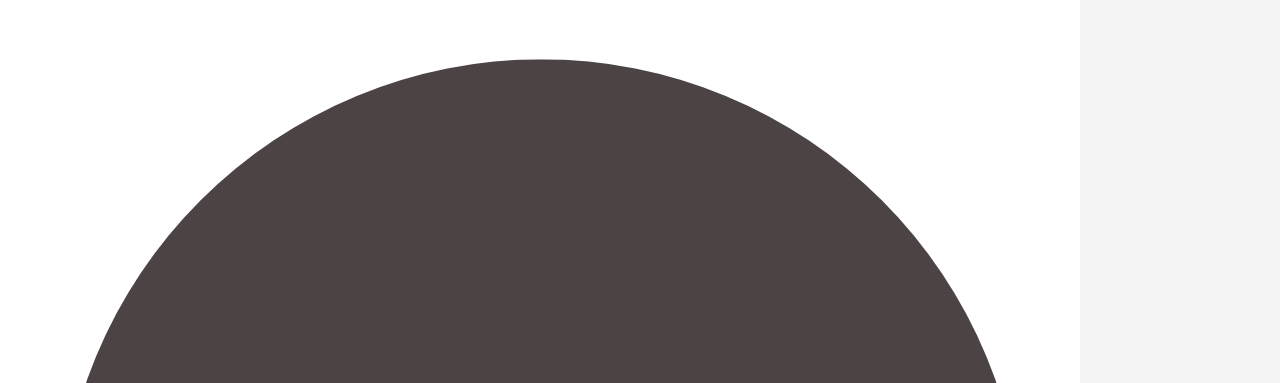
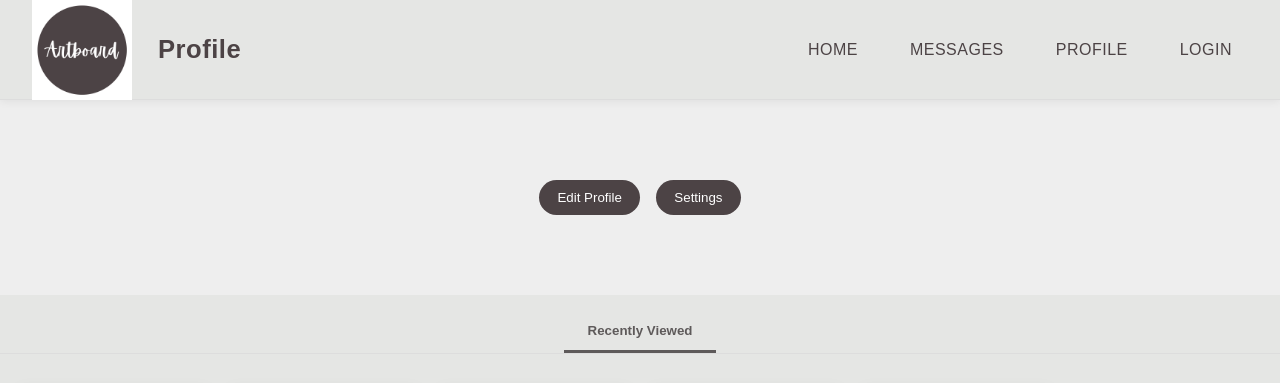
Before and after one commit to literally793/10CPT-AT3, a Flask app: page /profile.html in a window 1280 px wide. Shown: the top 383 px of the page. Run offline with Flask 3, Linux system fonts and the light colour scheme; data comes from the database, SQL or seed files in the repository.

Commit message:
Update profile.html

```diff
--- a/templates/profile.html
+++ b/templates/profile.html
@@ -12,10 +12,24 @@
   </head>
 
   <body>
-    <main>
+    <!-- <main>
       {% include "partials/menuprofile.html" %} {% block content %}{% endblock %}
-    </main>
+    </main> -->
     <script src="static/js/app.js"></script>
+
+    <header>
+    <div class="logo">
+      <img src="static/icons/logo.png" alt="Logo">
+      <span>Profile</span>
+    </div>
+    <nav>
+      <a href="/">HOME</a>
+      <a href="messages.html">MESSAGES</a>
+      <a href="profile.html">PROFILE</a>
+      <a href="login.html">LOGIN</a>
+    </nav>
+  </header>
+
   </body>
 </html>
 
@@ -31,17 +45,14 @@
 <head>
 <meta charset="UTF-8">
 <meta name="viewport" content="width=device-width, initial-scale=1.0">
-<title>Pinterest-Style User Profile</title>
+<title>Profile</title>
 <link rel="stylesheet" href="profile.css">
 </head>
 <body>
 
   <div class="profile-header">
-    <div class="cover-photo"></div>
-    <div class="avatar"></div>
+    <div class="user"></div>
     <div class="profile-info">
-      <h1>Alice Lai</h1>
-      <p>@a.lice_773</p>
       <div class="profile-actions">
         <button>Edit Profile</button>
         <button>Settings</button>
@@ -60,6 +71,73 @@
     <a href="#"><img src="https://picsum.photos/300/600?random=4" alt=""></a>
     <a href="#"><img src="https://picsum.photos/300/470?random=5" alt=""></a>
   </div>
+
+<style>
+  body {
+      background-color: #E5E6E4;
+      font-family: Arial, sans-serif;
+      margin: 0;
+    }
+
+    header {
+      background-color: #E5E6E4;
+      padding: 1rem 2rem;
+      border-bottom: 1px solid #ddd;
+      display: flex;
+      align-items: center;
+      justify-content: space-between;
+    }
+
+    .logo {
+      gap: 10px;
+      display: flex;
+      align-items: center;
+    }
+
+    .logo img {
+      height: 100px;
+    }
+
+    .logo span {
+      font-family: Arial, sans-serif;
+      font-size: 1.6rem;
+      color: #4C4345;
+      font-weight: bold;
+      letter-spacing: 0.5px;
+    }
+
+    nav a {
+      color: #333;
+      font-weight: 500;
+      text-decoration: none;
+      letter-spacing: 0.5px;
+      margin: 0 1rem;
+    }
+
+    nav a:hover {
+      color: #007bff;
+    }
+
+    .wrapper {
+      display: flex;
+      justify-content: center;
+      padding: 0;
+    }
+
+    .container {
+      display: flex;
+      width: 90%;
+      height: calc(100vh - 70px);
+      background: #fff;
+      border: 1px solid #ddd;
+      border-top: none;
+    }
+
+    .user {
+      color: #5e5a5a;
+    }
+
+</style>
 
 <script>
   const createdImages = [
```
